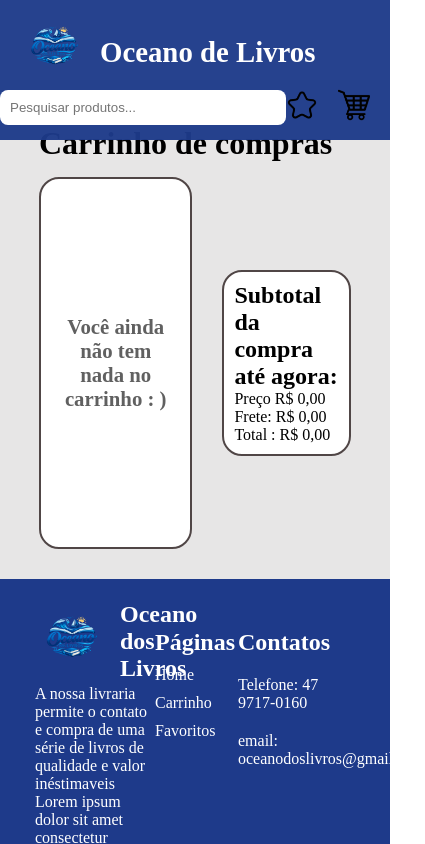
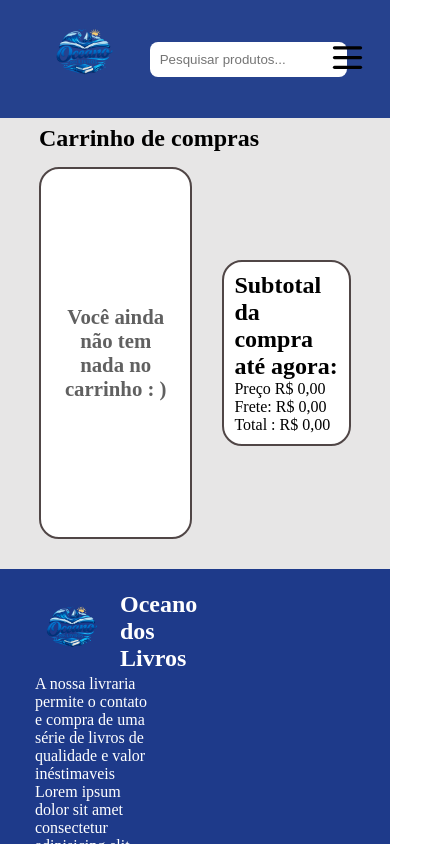
Before and after one commit to Pedrojoseroza/carrinho_de_compras-des_web_II, a Vue app: page /carrinho in a window 390 px wide. Shown: the top 844 px of the page, 425 px wide, since content can reach past the window. Built offline with nearby package versions, Linux system fonts and the light colour scheme.

Commit message:
STYLE: Adicionado responsividade para todas as páginas #13

```diff
--- a/index.html
+++ b/index.html
@@ -1,5 +1,5 @@
 <!DOCTYPE html>
-<html lang="">
+<html lang="pt-br">
   <head>
     <meta charset="UTF-8">
     <link rel="icon" href="/favicon.ico">
--- a/src/components/AppFooter.vue
+++ b/src/components/AppFooter.vue
@@ -7,7 +7,7 @@ import { RouterLink } from 'vue-router';
     <div>
       <h2>
         <RouterLink to="/">
-          <img src="/public/images/logo.png" alt="logo">
+          <img src="/images/logo.png" alt="logo">
         </RouterLink>
         Oceano dos Livros
       </h2>
@@ -37,10 +37,7 @@ import { RouterLink } from 'vue-router';
         Contatos
       </h2>
       <p>Telefone: 47 9717-0160</p>
-      <p>email: oceanodoslivros@gmail.com</p>
-      <ul>
-        <li></li>
-      </ul>
+      <p>Email: oceanodoslivros@gmail.com</p>
     </div>
   </div>
 </template>
@@ -84,4 +81,9 @@ ul li {
 .container  div.contatos p {
   margin: 20px 0;
 }
+@media only screen and (max-width:900px) {
+  .container {
+    display: block;
+  }
+}
 </style>
--- a/src/components/AppHeader.vue
+++ b/src/components/AppHeader.vue
@@ -1,6 +1,17 @@
 <script setup>
+import { ref } from 'vue';
 import { RouterLink } from 'vue-router';
 import { filtro } from '@/utils/produtosUtils';
+
+const menuAberto = ref(false);
+
+function abrirMenu() {
+  menuAberto.value = !menuAberto.value;
+}
+
+function fecharMenu() {
+  menuAberto.value = false;
+}
 </script>
 
 
@@ -9,7 +20,7 @@ import { filtro } from '@/utils/produtosUtils';
 
     <div class="logo">
       <RouterLink to="/">
-      <img src="/public/images/logo.png" alt="Logo" />
+      <img src="/images/logo.png" alt="Logo" />
     </RouterLink>
     <h1>Oceano de Livros</h1>
     </div>
@@ -22,8 +33,24 @@ import { filtro } from '@/utils/produtosUtils';
 
 
      <nav class="menu">
-      <RouterLink to="/favoritos"><img src="/public/images/Estrela.png" ></RouterLink>
-      <RouterLink to="/carrinho"><img src="/public/images/Carrinho.png" ></RouterLink>
+      <RouterLink to="/favoritos"><img src="/images/Estrela.png" ></RouterLink>
+      <RouterLink to="/carrinho"><img src="/images/Carrinho.png" ></RouterLink>
+    </nav>
+
+    <nav class="menu-hamburguer">
+      <img src="/images/burger-menu-svgrepo-com.svg" alt="Abrir menu" @click="abrirMenu">
+      <ul v-show="menuAberto" class="menu-cascata">
+        <li @click="fecharMenu">
+          <RouterLink to="/favoritos">
+            Favoritos
+          </RouterLink>
+        </li>
+        <li @click="fecharMenu">
+          <RouterLink to="/carrinho">
+            Carrinho
+          </RouterLink>
+        </li>
+      </ul>
     </nav>
 
 </header>
@@ -53,8 +80,8 @@ import { filtro } from '@/utils/produtosUtils';
 }
 
 .logo img {
-  width: 70px;
-  height: 70px;
+  width: 10vh;
+  height: 10vh;
 }
 
 .logo  h1 {
@@ -64,7 +91,7 @@ import { filtro } from '@/utils/produtosUtils';
 .search-box {
   display: flex;
   flex: 1;
-  max-width: 500px;
+  max-width: 40vw;
 }
 
 .search-box input {
@@ -73,19 +100,6 @@ import { filtro } from '@/utils/produtosUtils';
   border: none;
   border-radius: 8px;
   outline: none;
-}
-
-.search-box button {
-  padding: 10px 15px;
-  border: none;
-  background-color: #2563eb;
-  color: white;
-  cursor: pointer;
-  border-radius: 0 8px 8px 0;
-}
-
-.search-box button:hover {
-  background-color: #3b82f6;
 }
 
 .menu {
@@ -109,5 +123,57 @@ import { filtro } from '@/utils/produtosUtils';
     height: 2rem;
     width: 2rem;
 }
-
+.menu-hamburguer {
+  display: none;
+}
+@media only screen and (max-width:900px) {
+  .header {
+    justify-content: space-evenly;
+  }
+  .menu {
+    display: none;
+  }
+  .menu-hamburguer {
+    display: block;
+    position: relative;
+  }
+  .menu-hamburguer img {
+    width: 10vw;
+    cursor: pointer;
+  }
+  .menu-cascata {
+    position: absolute;
+    top: 100%;
+    right: 0;
+    background-color: #ffffff;
+    border: 1px solid #d1d5db;
+    border-radius: 8px;
+    list-style: none;
+    padding: 8px 0;
+    margin: 8px 0 0 0;
+    min-width: 180px;
+    z-index: 200;
+  }
+  .menu-cascata li {
+    padding: 0;
+  }
+  .menu-cascata a {
+    display: block;
+    padding: 10px 20px;
+    color: #1f2937;
+    text-decoration: none;
+    font-weight: 500;
+    transition: background-color 0.2s;
+  }
+  .menu-cascata a:hover {
+    background-color: #eff6ff;
+    color: #1e3b8a;
+  }
+  h1 {
+    font-size: 1.5rem;
+  }
+  h1:last-child {
+    display: none;
+  }
+}
 </style>
--- a/src/components/CartCard.vue
+++ b/src/components/CartCard.vue
@@ -1,5 +1,4 @@
 <script setup>
-import { removerDoCarrinho } from '@/services/CartServices';
 import { formatarPreco } from '@/utils/produtosUtils';
 
 defineProps(['id', 'nome', 'url_imagem', 'preco', 'quant'])
@@ -73,4 +72,16 @@ div {
 .container p:last-of-type {
   margin: 0 0 0 30px;
 }
+
+@media only screen and (max-width:900px) {
+  .container {
+    display: block;
+  }
+  .container img {
+    margin: 10px 20px;
+  }
+  .container > button {
+    margin: 0 0 0 20px;
+  }
+}
 </style>
--- a/src/components/products/ProductCard.vue
+++ b/src/components/products/ProductCard.vue
@@ -86,6 +86,15 @@ defineEmits(['addToCart'])
 .product-card button:active{
   background-color: rgb(21, 17, 70);
     transform: translateY(1px);
+}
 
-}
+@media only screen and (max-width:900px) {
+  .product-card {
+    max-width: 60vw;
+    margin: 10px 0;
+  }
+  .product-card img {
+    width: 40vw;
+  }
+  }
 </style>
--- a/src/components/products/ProductList.vue
+++ b/src/components/products/ProductList.vue
@@ -46,4 +46,11 @@ ul {
   gap: 15px;
 }
 
+@media only screen and (max-width:900px) {
+
+  ul {
+    display: block;
+  }
+
+}
 </style>
--- a/src/data/produtos.js
+++ b/src/data/produtos.js
@@ -77,7 +77,7 @@ const produtos = ref ([
  {
    "id": 10,
    "titulo": "Dom casmurro",
-   "autor": "Mchado de Assis",
+   "autor": "Machado de Assis",
    "resenha": "Clássico da literatura brasileira que explora amor, ciúmes e dúvidas na narrativa marcante de Bentinho.",
    "preco": 25.99,
    "capa": "https://m.media-amazon.com/images/I/61x1ZHomWUL._AC_UF1000,1000_QL80_.jpg"
@@ -101,7 +101,7 @@ const produtos = ref ([
  {
    "id": 13,
    "titulo": "Biblioteca da meia-noite",
-   "autor": "Matt Halg",
+   "autor": "Matt Haig",
    "resenha": "Uma história emocionante sobre escolhas, arrependimentos e as infinitas possibilidades da vida.",
    "preco": 59.99,
    "capa": "https://http2.mlstatic.com/D_NQ_NP_2X_804652-MLU50455342325_062022-F.webp"
@@ -132,7 +132,7 @@ const produtos = ref ([
  },
  {
    "id": 17,
-   "titulo": "Box Divergente (4 Volumes), ",
+   "titulo": "Box Divergente (4 Volumes)",
    "autor": "Veronica Roth",
    "resenha": "Coleção completa da série Divergente, trazendo ação, romance e conflitos em uma sociedade dividida por facções.",
    "preco": 399.90,
@@ -148,8 +148,8 @@ const produtos = ref ([
  },
  {
    "id": 19,
-   "titulo": " A Hora Da Estrela",
-   "autor": "Clarise Lispector",
+   "titulo": "A Hora Da Estrela",
+   "autor": "Clarice Lispector",
    "resenha": "Clássico de Clarice Lispector que retrata de forma sensível e profunda a vida simples de Macabéa.",
    "preco": 44.99,
    "capa": "https://http2.mlstatic.com/D_NQ_NP_2X_985891-MLU75934012837_042024-F.webp"
--- a/src/router/index.js
+++ b/src/router/index.js
@@ -1,5 +1,5 @@
 import { createRouter, createWebHistory } from 'vue-router'
-import HomeView from '../views/HomeView.vue'
+import HomeView from '@/views/HomeView.vue'
 import CartView from '@/views/CartView.vue'
 const router = createRouter({
   history: createWebHistory(import.meta.env.BASE_URL),
--- a/src/services/CartServices.js
+++ b/src/services/CartServices.js
@@ -2,16 +2,15 @@ import { ref } from "vue";
 import produtos from "@/data/produtos";
 const carrinho = ref([]);
 function addCarrinho(id) {
-  const index = produtos.value.findIndex(e => e.id == id)
+  const index = produtos.value.findIndex(e => e.id === id)
   const elemento = {item: produtos.value[index], quantidade: 1};
   for (let i = 0; i < carrinho.value.length; i++) {
-    if (produtos.value[index] == carrinho.value[i].item) {
+    if (produtos.value[index] === carrinho.value[i].item) {
         carrinho.value[i].quantidade++
         return
       }
   }
   carrinho.value.push(elemento);
-  console.log(carrinho.value)
  }
 function adicionarQuantidade(id) {
   const index = carrinho.value.findIndex(e => e.item.id == id)
--- a/src/utils/produtosUtils.js
+++ b/src/utils/produtosUtils.js
@@ -17,6 +17,5 @@ function filtrarLista(arr) {
   } else {
     return arr.filter(e => e.titulo.toLowerCase().includes(filtro.value.toLowerCase()))
   }
-  console.log('Filtrou!!!!')
 }
 export {filtrarLista, filtro};
--- a/src/views/CartView.vue
+++ b/src/views/CartView.vue
@@ -67,9 +67,6 @@ const totalCalculado = computed(()=>calcularTotal())
   padding: 15px;
   background-color: white;
 }
-.container .box ul nth-child {
-  margin: 10px 0;
-}
 .container .box p {
   font-size: 1.3rem;
   text-align: center;
```
Also changed, not shown: public/images/burger-menu-svgrepo-com.svg (added).
